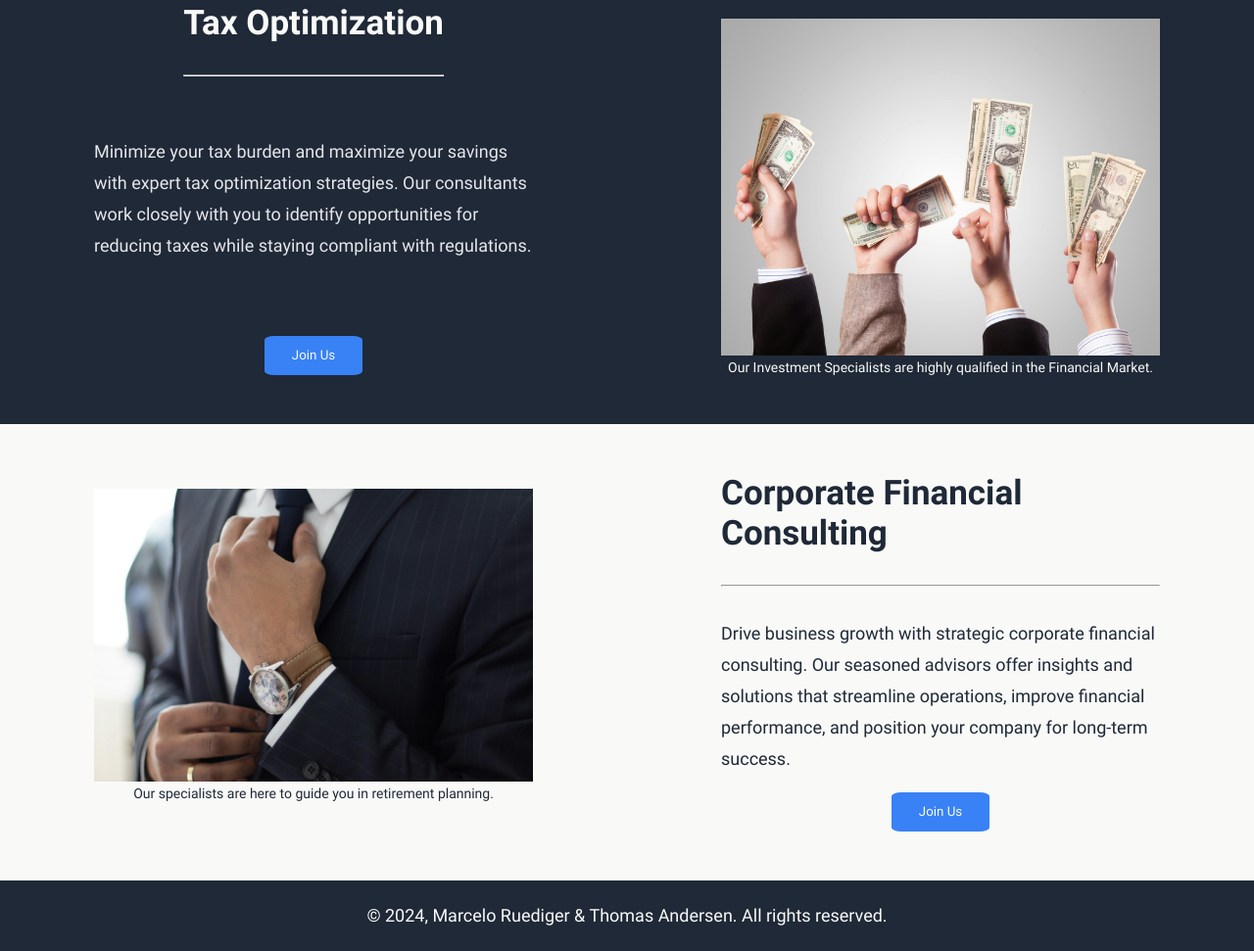
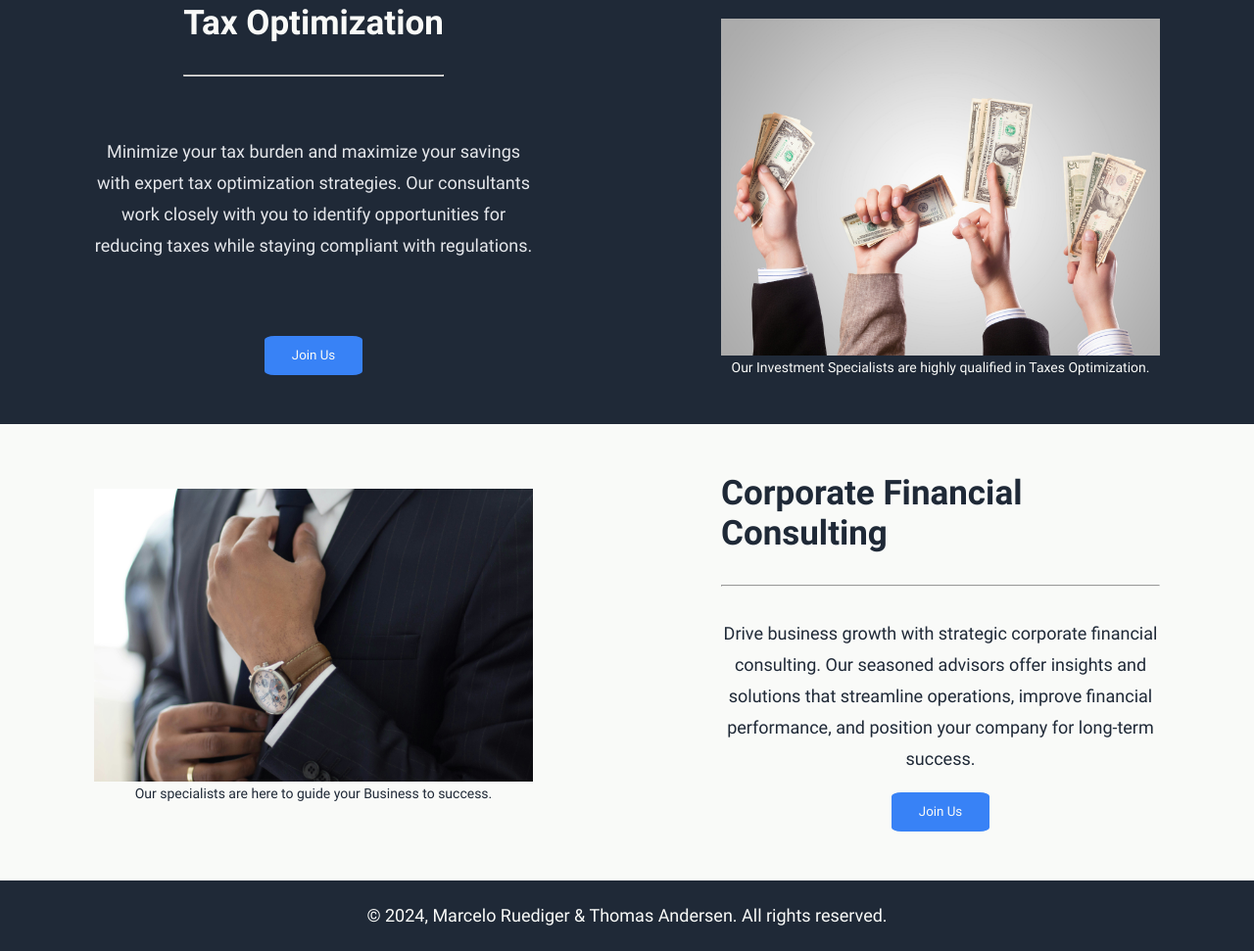
Before and after one commit to Manobrawn/blue-horizon-consulting, a plain HTML site: page pages/services.html in a window 1280 px wide. Shown: the part 1044-2015 px from the top of the page at 98% size. Drawn offline with Linux system fonts and the light colour scheme.

Commit message:
FINISHED!!!! Now its serious!

```diff
--- a/pages/services.html
+++ b/pages/services.html
@@ -84,7 +84,7 @@
     <div class="services-top-right-container">
       <figure>
         <img class="standard-img" src="../pictures/tax-optimization.jpg" alt="picture of people holding money">
-        <figcaption class="team-pic-caption">Our Investment Specialists are highly qualified in the Financial Market.</figcaption>
+        <figcaption class="team-pic-caption">Our Investment Specialists are highly qualified in Taxes Optimization.</figcaption>
       </figure>
     </div>
   </div>
@@ -105,7 +105,7 @@
         <figure>
           <img class="standard-img" src="../pictures/financial-consulting.jpg" alt="Retirement planning image">
           <figcaption class="team-pic-caption">
-            Our specialists are here to guide you in retirement planning.
+            Our specialists are here to guide your Business to success.
           </figcaption>
         </figure>
       </div>
--- a/style.css
+++ b/style.css
@@ -43,6 +43,7 @@ p {
   font-family: "roboto-normal";
   font-size: var(--font-small);
   line-height: 2rem;
+  text-align: center;
 }
 figcaption {
   font-family: "roboto-normal";
```
